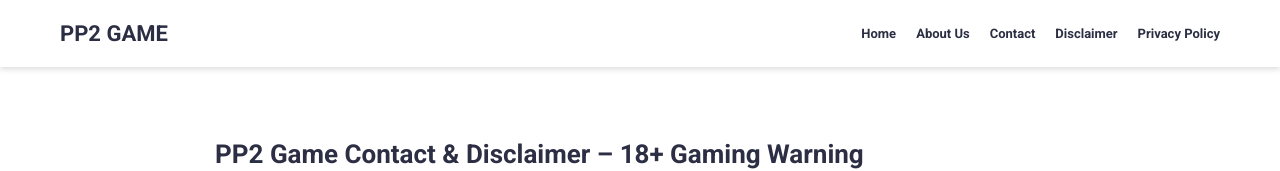
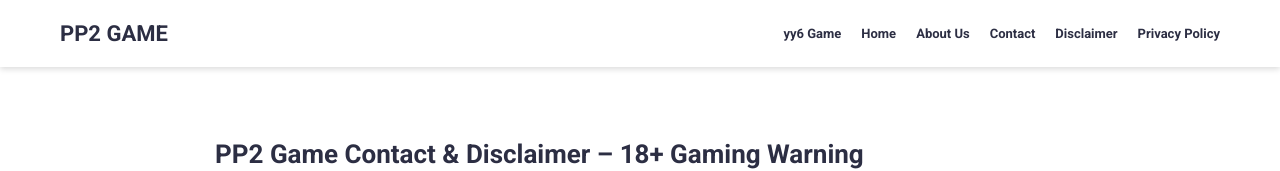
Before and after one commit to GAME-GURU-757/pp2-game-apk-download, a plain HTML site: page contact.html in a window 1280 px wide. Shown: the top 171 px of the page. Drawn offline with Linux system fonts and the light colour scheme.

Commit message:
contact.html

```diff
--- a/contact.html
+++ b/contact.html
@@ -116,6 +116,7 @@
     <div class="mobile-btn">☰</div>
     <nav>
       <ul class="nav-menu">
+        <li><a href="yy6-game-apk.html">yy6 Game</a></li>
         <li><a href="/">Home</a></li>
         <li><a href="about-us.html">About Us</a></li>
         <li><a href="contact.html">Contact</a></li>
```
